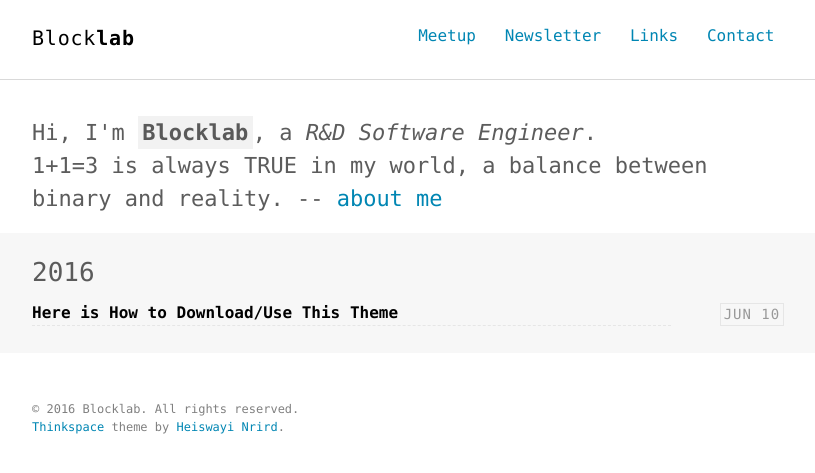
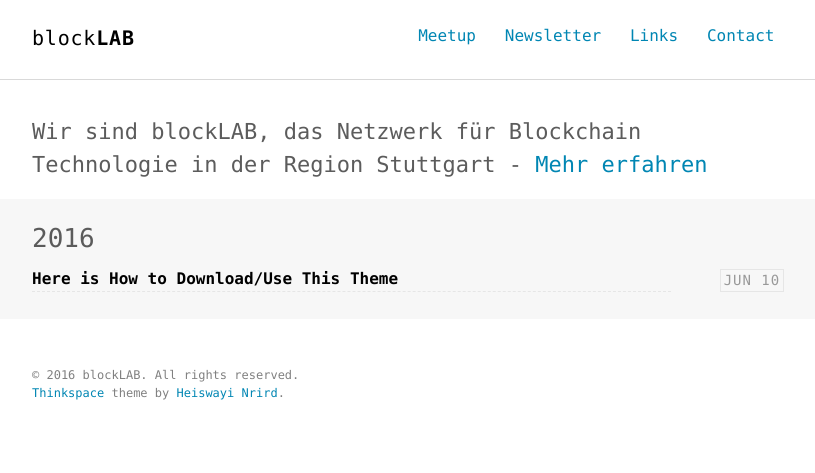
Before and after one commit to blocklab/site, a Jekyll site: the page built from index.html, in a window 1280 px wide. Shown: the top 473 px of the page, without its empty margins (232-1047 px from the left). Built offline with Jekyll 4.4.1, drawn with Linux system fonts in a browser that asks for light colours.

Commit message:
change name and intro

```diff
--- a/_config.yml
+++ b/_config.yml
@@ -1,6 +1,6 @@
 # SEO settings
-title: "Block"
-title2: "lab" # default: ""
+title: "block"
+title2: "LAB" # default: ""
 description: "Just another minimalist Jekyll theme that focuses on technical writing."
 keywords: "Jekyll, theme, free, download, SEO, blog, web, minimalist, thinkspace"
 url: http://heiswayi.github.io/thinkspace # site url
@@ -28,7 +28,7 @@ sass:
 
 # Author settings
 author:
-  name     : "Blocklab"
+  name     : "blockLAB"
   job      : "R&D Software Engineer"
   bio      : "1+1=3 is always TRUE in my world, a balance between binary and reality."
   thumb    : /images/author.jpg
--- a/_includes/intro.html
+++ b/_includes/intro.html
@@ -1,6 +1,6 @@
 <section class="intro">
   <div class="container">
-    <p class="lead">Hi, I'm <strong class="author-name" itemprop="name">{{ site.author.name }}</strong>, a <em itemprop="jobTitle">{{ site.author.job }}</em>. <br>
-    {{ site.author.bio }} -- <a href="{{ '/about' | prepend: site.author.url }}" target="_blank">about me</a></p>
+    <p class="lead">Wir sind {{ site.author.name }}, das Netzwerk für Blockchain Technologie in der Region Stuttgart
+     - <a href="{{ '/about' | prepend: site.baseurl }}">Mehr erfahren</a></p>
   </div>
 </section>
```
